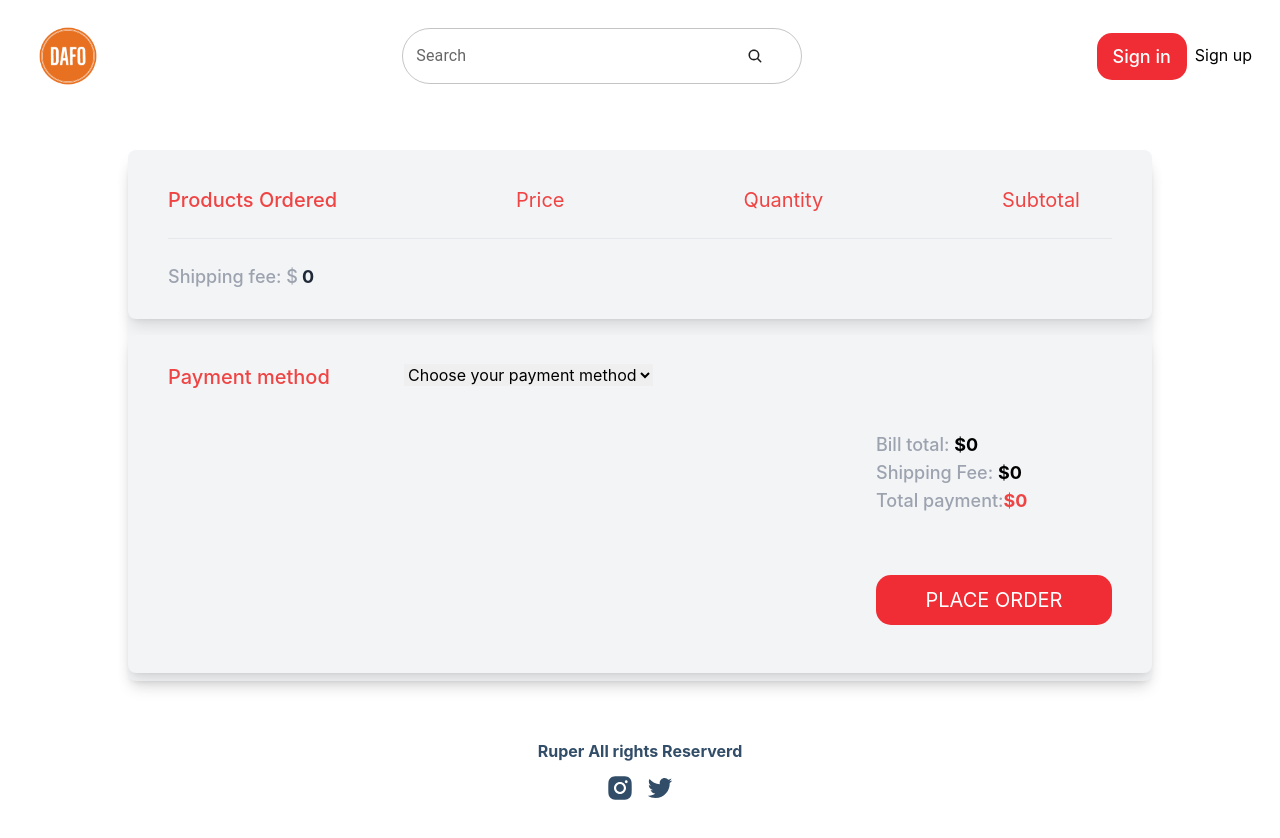
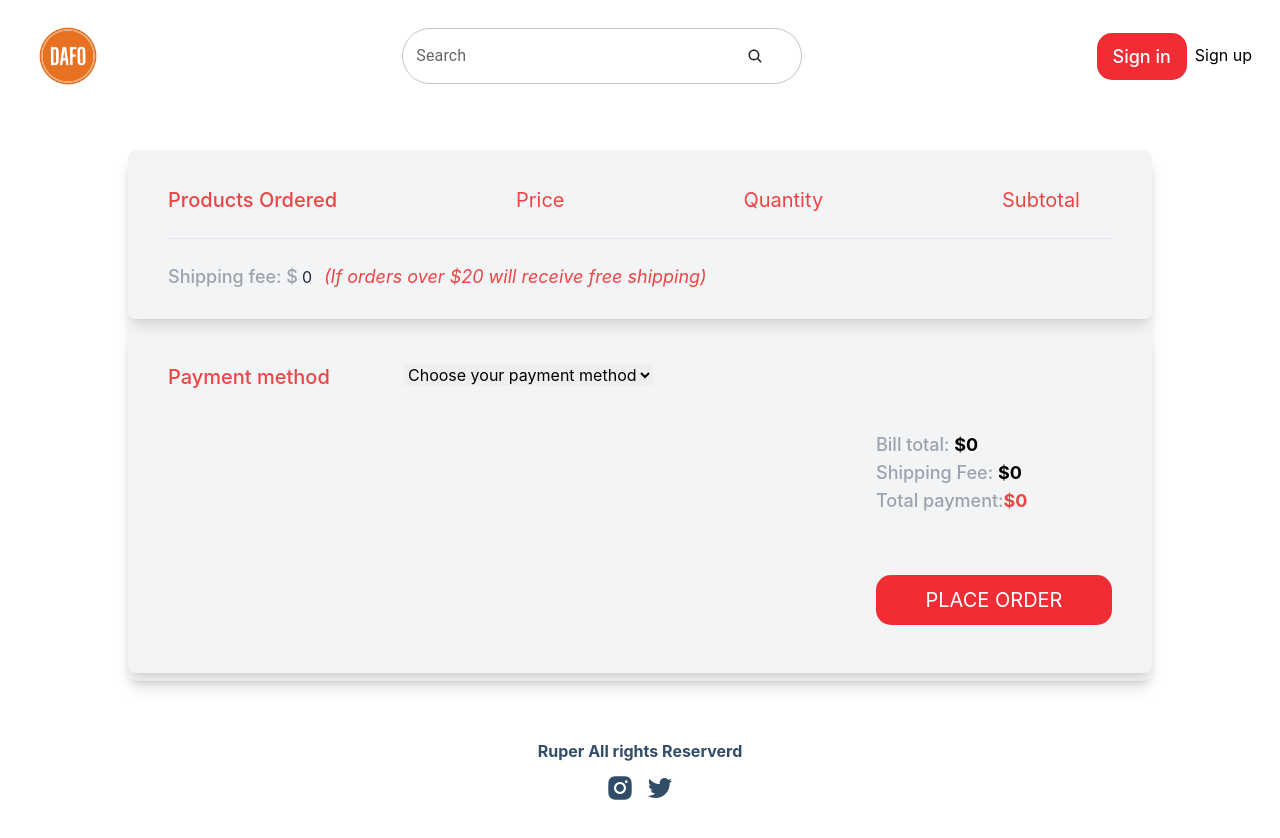
Before and after one commit to vandanghuy9/E-commerce, a Next.js app: page /order in a window 1280 px wide. Shown: the top 838 px of the page. Built offline with nearby package versions, Linux system fonts and the light colour scheme.

Commit message:
feature/free_ship

```diff
--- a/src/pages/order.js
+++ b/src/pages/order.js
@@ -12,7 +12,7 @@ const Order = () => {
     router.push("/addaddress");
   };
   const { cartItems, totalPrice, setPaymentMethod } = useStateContext();
-  const shippingFee = totalPrice / 2;
+  const shippingFee = totalPrice > 20 ? 0 : totalPrice / 2;
   const paymentOptions = [
     "Choose your payment method",
     "payment after shipping",
@@ -83,9 +83,14 @@ const Order = () => {
                           <span className="mr-1 text-lg font-medium text-gray-400">
                             Shipping fee: $
                           </span>
-                          <span className="text-lg font-bold text-gray-800">
-                            {shippingFee}
-                          </span>
+                          <div className="flex items-center justify-center">
+                            <span className="text-base text-gray-800 font-old">
+                              {shippingFee}
+                            </span>
+                            <span className="pl-3 text-lg italic text-red-500 font-l">
+                              (If orders over $20 will receive free shipping)
+                            </span>
+                          </div>
                         </div>
                       </div>
                     </div>
```
